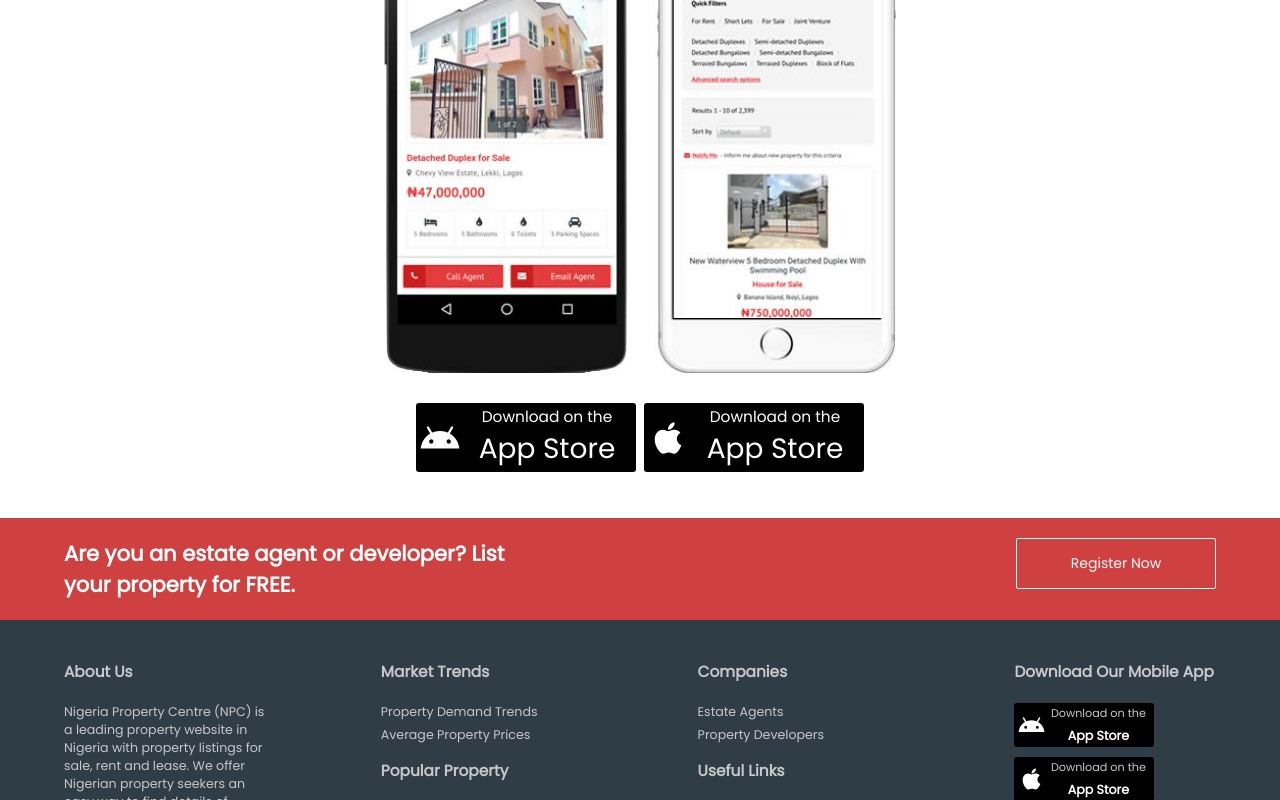
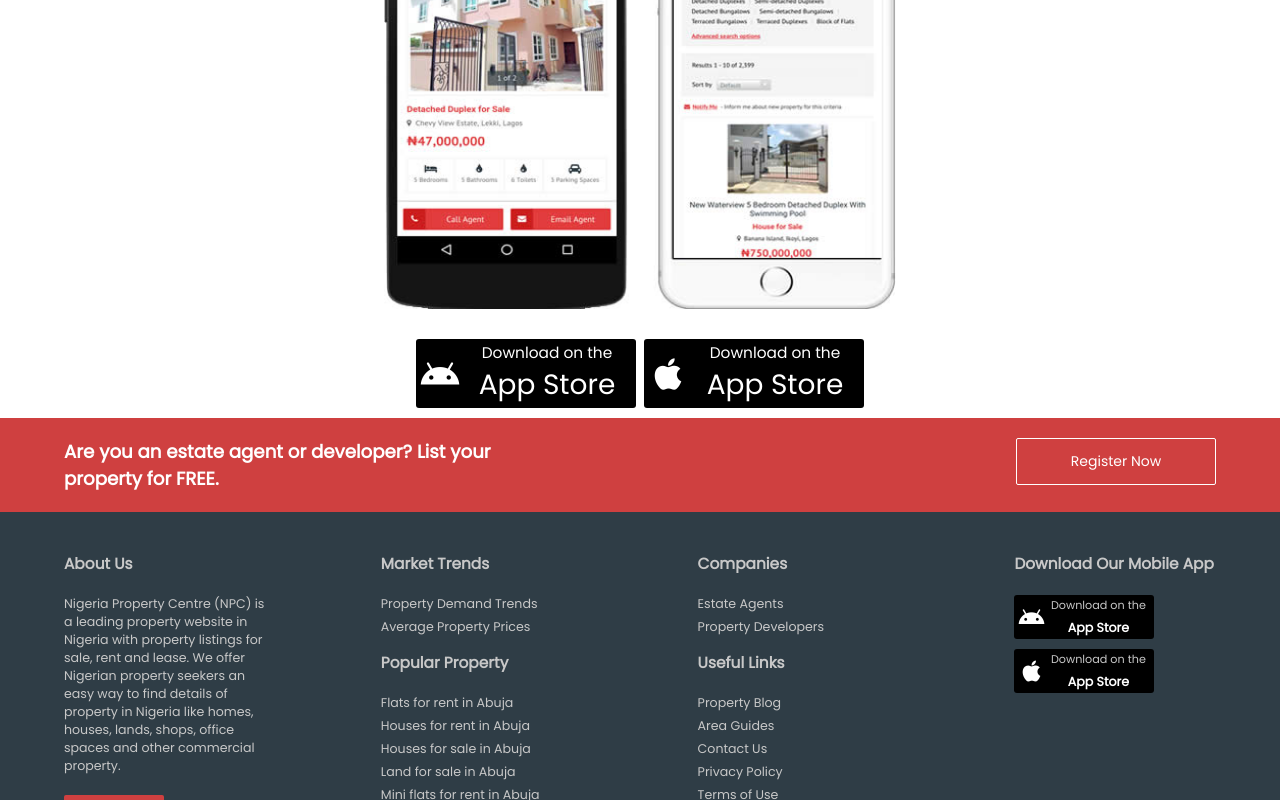
Before and after one commit to chemobrain-cpu/property, a React (Create React App) app: page / in a window 1280 px wide. Shown: the part 3507-4307 px from the top of the page. Built offline with nearby package versions, Linux system fonts and the light colour scheme.

Commit message:
'latest'

```diff
--- a/src/components/CallToAction.module.css
+++ b/src/components/CallToAction.module.css
@@ -12,7 +12,7 @@
 
 .calltotaction h1{
     color:var(--color-white);
-    font-size: 1.5rem;
+    font-size: 1.3rem;
     width:40%;
     text-align: left;
 }
@@ -20,8 +20,8 @@
 
 .calltotaction .button{
     width:200px;
-    padding-top: 14px;
-    padding-bottom: 14px;
+    padding-top: 12px;
+    padding-bottom: 12px;
     border: 1px solid var(--color-white);
     display:flex;
     align-items: center;
--- a/src/components/DownloadSection.module.css
+++ b/src/components/DownloadSection.module.css
@@ -1,5 +1,5 @@
 .downloadSection {
-    height: 800px;
+    height: 730px;
     border-top: .5px solid var(--color-faint-line);
     padding-top: 40px;
     display: flex;
--- a/src/components/Video.module.css
+++ b/src/components/Video.module.css
@@ -5,7 +5,6 @@
     align-items: center;
     padding-right: 5%;
     padding-left: 5%;
-    margin-bottom: 30px;
 
 }
 .videosection h1 {
```
